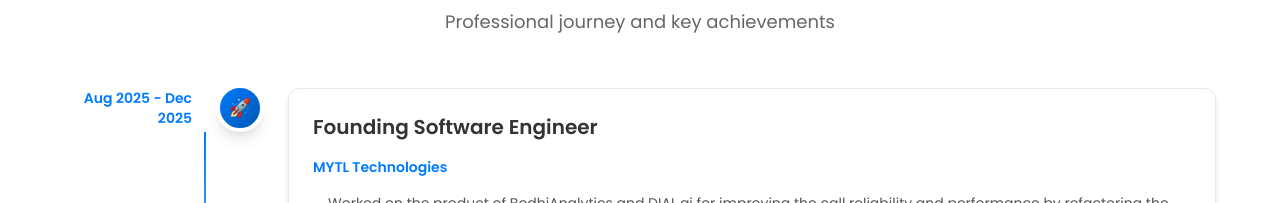
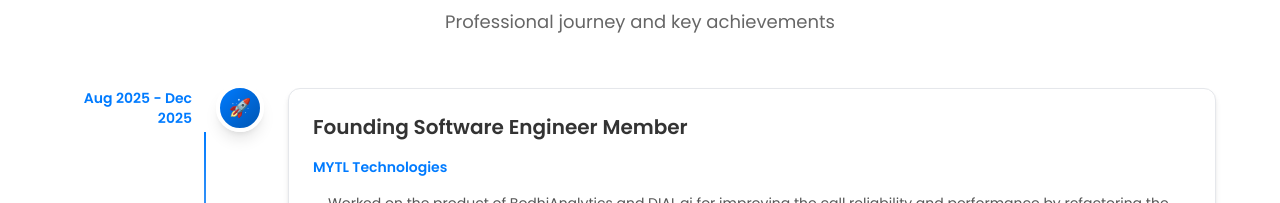
Before and after one commit to ShubhPundir/portfolio, a Next.js app in the folder frontend/: page /portfolio/ in a window 1280 px wide. Shown: the part 1374-1577 px from the top of the page. Built offline with nearby package versions, Linux system fonts and the light colour scheme.

Commit message:
update: updated title

```diff
--- a/frontend/src/app/_sections/WorkExperience.tsx
+++ b/frontend/src/app/_sections/WorkExperience.tsx
@@ -4,7 +4,7 @@ import { Experience } from '@/components/projects/types'
 const WorkExperience = () => {
   const experiences: Experience[] = [
     {
-      title: "Founding Software Engineer",
+      title: "Founding Software Engineer Member",
       company: "MYTL Technologies",
       duration: "Aug 2025 - Dec 2025",
       icon: "🚀",
```
